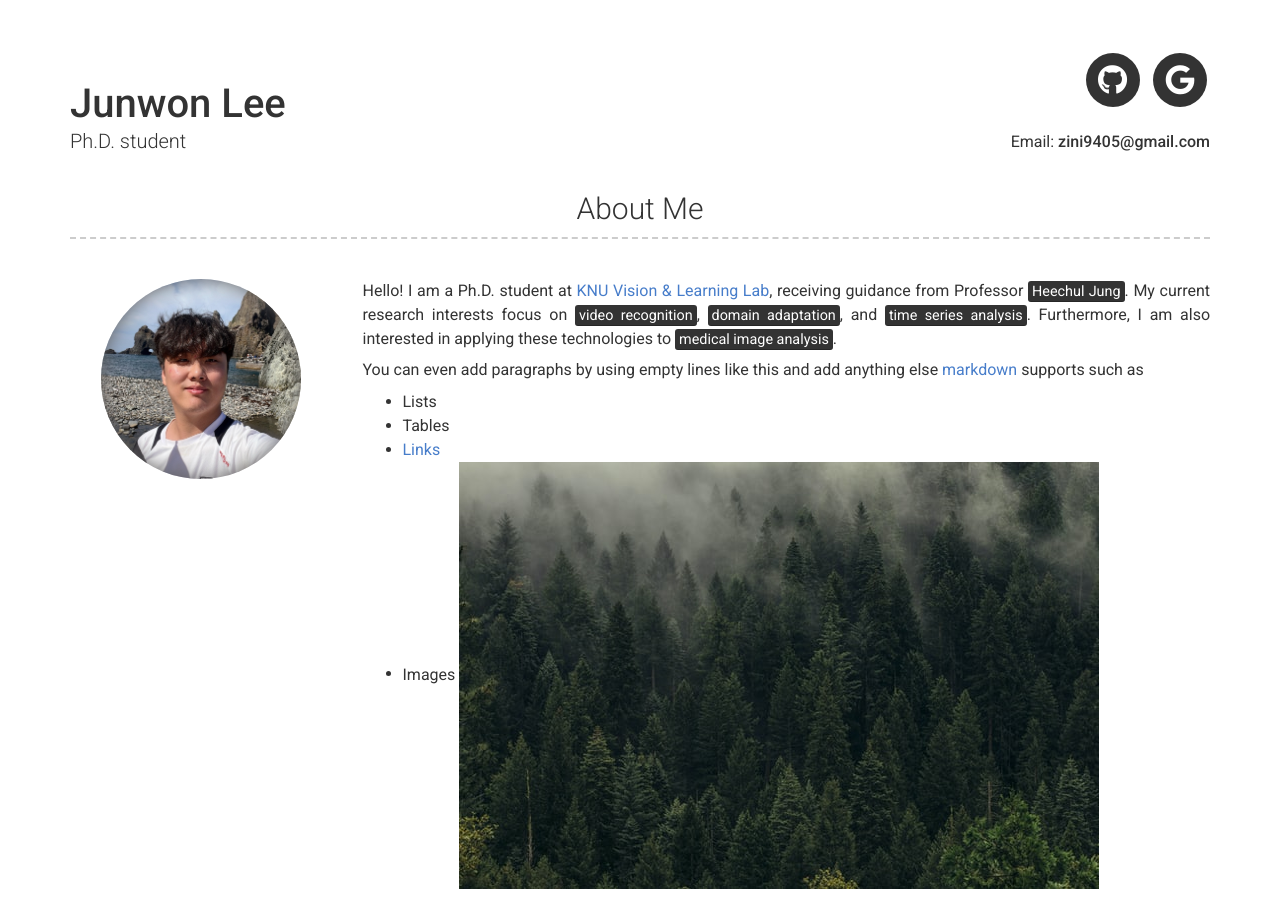
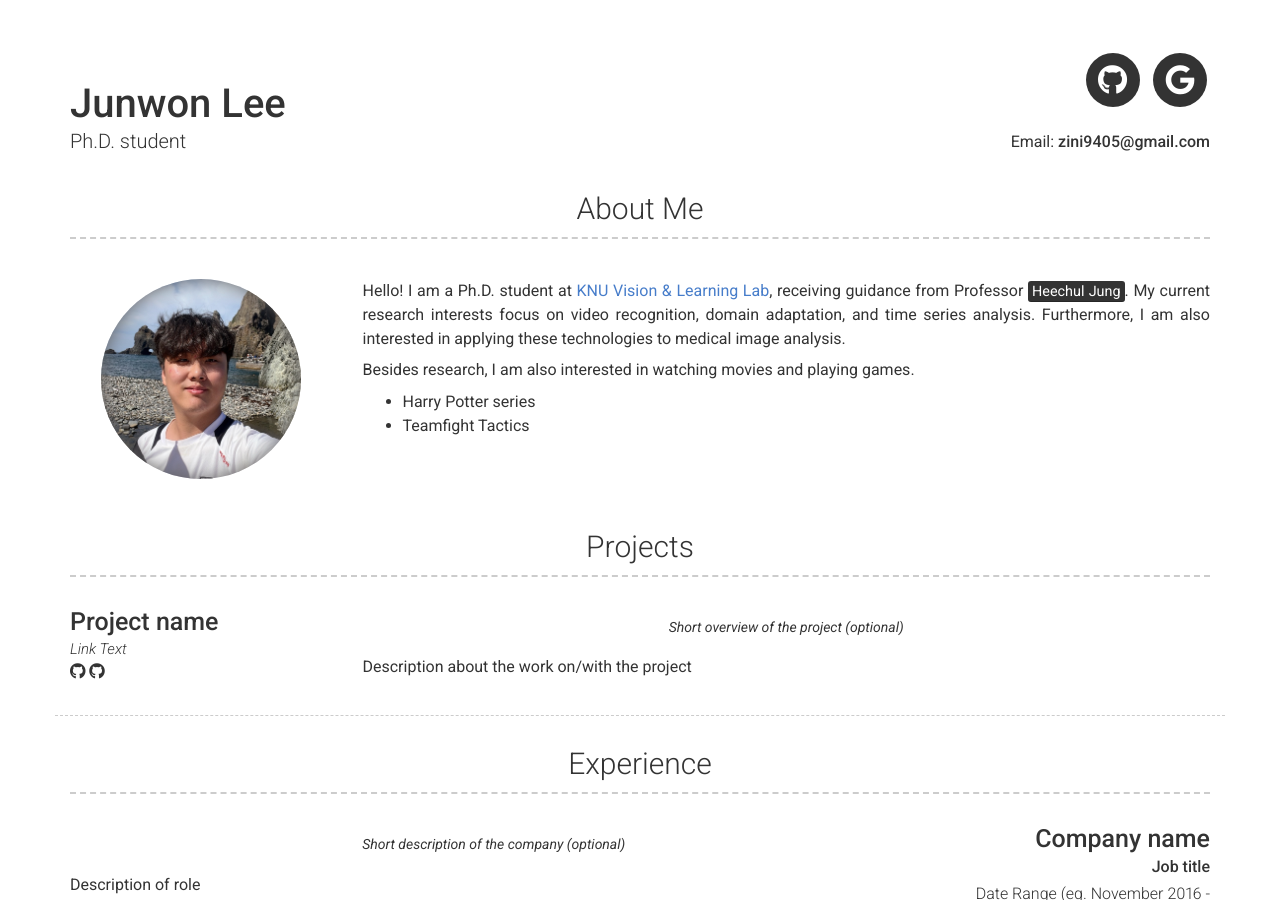
Before and after one commit to zini9405/zini9405.github.io, a Jekyll site: the page built from index.md, in a window 1280 px wide and 900 px high. Built offline with Jekyll 4.4.1, drawn with Linux system fonts in a browser that asks for light colours; nearby versions of some CDN libraries.

Commit message:
Update _config.yml

```diff
--- a/_config.yml
+++ b/_config.yml
@@ -60,13 +60,17 @@ googlescholar_username: 9bsecQIAAAAJ&hl=ko
 # about_title: About Me (Use this to override about section title)
 about_profile_image: images/Junwon.jpeg
 about_content: | # this will include new lines to allow paragraphs
-  Hello! I am a Ph.D. student at [KNU Vision & Learning Lab](https://sites.google.com/view/kvl), receiving guidance from Professor <mark>Heechul Jung</mark>. My current research interests focus on <mark>video recognition</mark>, <mark>domain adaptation</mark>, and <mark>time series analysis</mark>. Furthermore, I am also interested in applying these technologies to <mark>medical image analysis</mark>.
+  Hello! I am a Ph.D. student at [KNU Vision & Learning Lab](https://sites.google.com/view/kvl), receiving guidance from Professor <mark>Heechul Jung</mark>. My current research interests focus on video recognition, domain adaptation, and time series analysis. Furthermore, I am also interested in applying these technologies to medical image analysis.
 
-  You can even add paragraphs by using empty lines like this and add anything else [markdown](https://www.markdownguide.org/getting-started#what-is-markdown) supports such as
-    - Lists
-    - Tables
-    - <a href="google.com">Links</a>
-    - Images ![alt text](/images/landscape-trees.jpg "Trees")
+  Besides research, I am also interested in watching movies and playing games.
+    - Harry Potter series
+    - Teamfight Tactics
+
+# You can even add paragraphs by using empty lines like this and add anything else [markdown](https://www.markdownguide.org/getting-started#what-is-markdown) supports such as
+#   - Lists
+#   - Tables
+#   - <a href="google.com">Links</a>
+#   - Images ![alt text](/images/landscape-trees.jpg "Trees")
 
 content:
   - title: Projects # Title for the section
```
